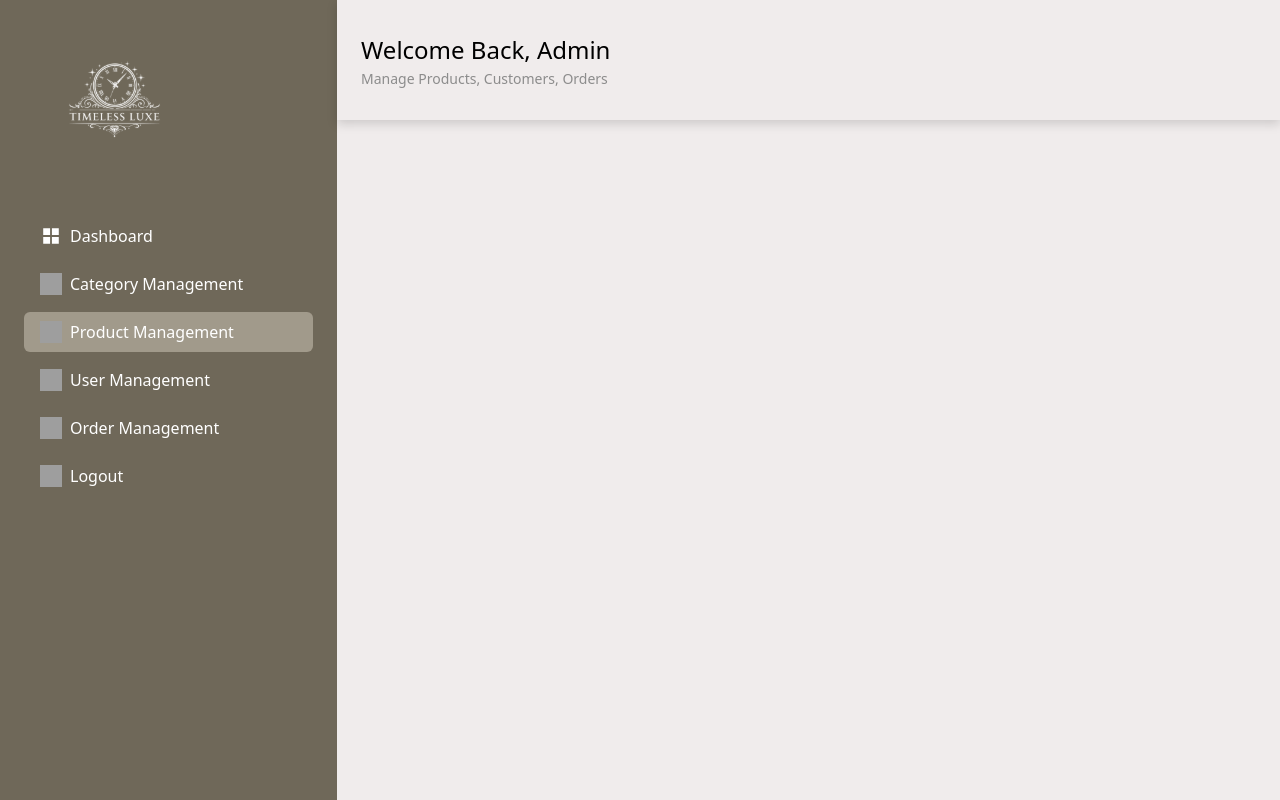
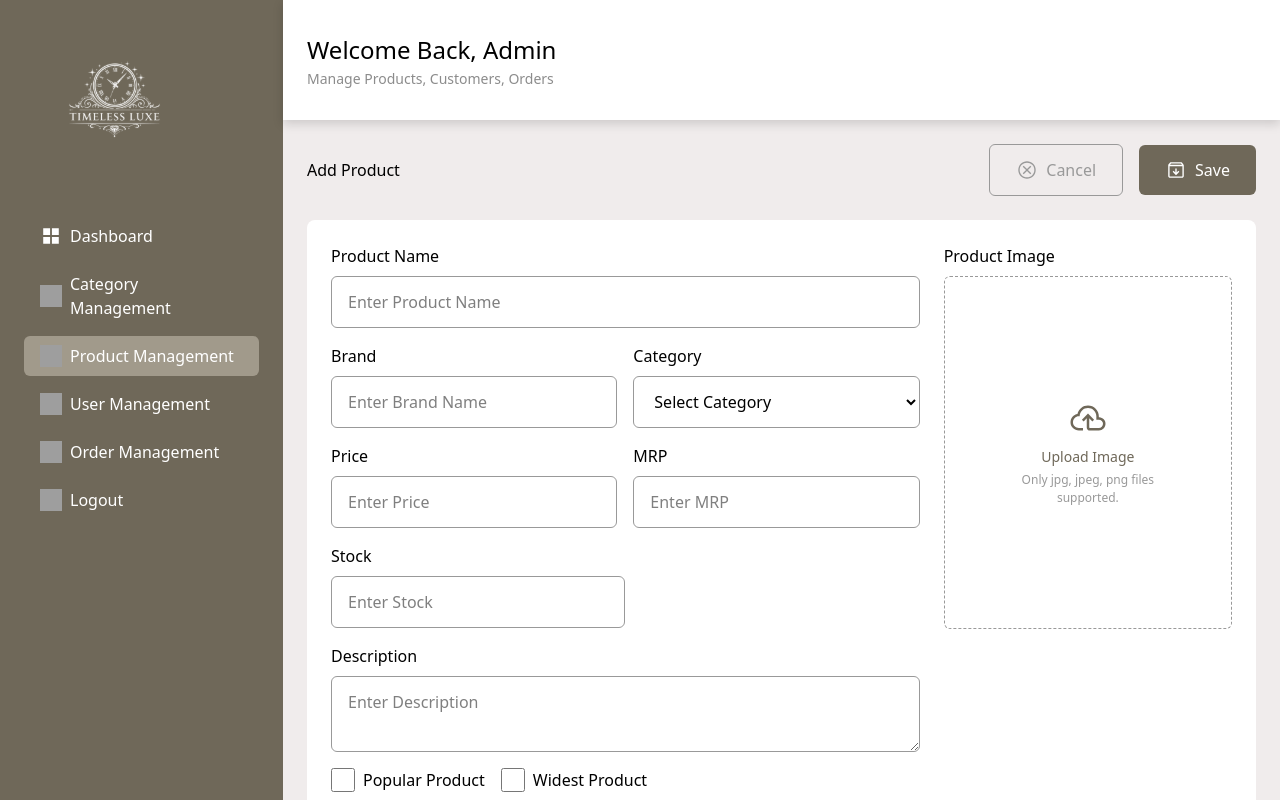
Before and after one commit to albin8800/watch-store-admin, a React (Vite) app: page /product/add in a window 1280 px wide. Built offline with nearby package versions, Linux system fonts and the light colour scheme; grey boxes are pictures that could not be loaded.

Commit message:
feat: product form ui

```diff
--- a/src/App.jsx
+++ b/src/App.jsx
@@ -5,6 +5,7 @@ import { Route, Routes } from 'react-router-dom'
 import Product from './pages/Product'
 import Category from './pages/Category'
 import { Toaster } from "react-hot-toast"
+import ProductForm from './pages/ProductForm'
 
 
 const App = () => {
@@ -23,6 +24,7 @@ const App = () => {
           <Routes>
             <Route path='/category' element={<Category />} />
             <Route path='/product' element={<Product />} />
+            <Route path='/product/add' element={<ProductForm />} />
           </Routes>
         </div>
 
--- a/src/components/Topbar.jsx
+++ b/src/components/Topbar.jsx
@@ -6,7 +6,7 @@ const Topbar = () => {
   return (
 
 
-    <div className='flex flex-col justify-center w-full h-30 px-6 shadow-[0_4px_10px_rgba(0,0,0,0.15)]'>
+    <div className='flex flex-col justify-center w-full bg-[#FFFFFF] h-30 px-6 shadow-[0_4px_10px_rgba(0,0,0,0.15)]'>
       <h1 className='text-[24px] font-medium'>Welcome Back, Admin</h1>
       <p className='text-[14px] text-[#8C8C8C]'>Manage Products, Customers, Orders</p>
     </div>
--- a/src/pages/Product.jsx
+++ b/src/pages/Product.jsx
@@ -1,10 +1,93 @@
 import React from 'react'
+import { useNavigate } from 'react-router-dom'
 
 const Product = () => {
+
+  const navigate = useNavigate();
+
   return (
-    <div>
-      <h1></h1>
-    </div>
+    <div className="mx-6 mt-6 flex flex-col gap-6">
+      <div className="flex items-center justify-between">
+        <h1 className="text-[16px] font-medium">Product Management</h1>
+        <button onClick={() => navigate("/product/add")} className="flex items-center gap-2 bg-[#6F6859] px-6.5 py-3.25 rounded-md text-[16px] text-white cursor-pointer hover:bg-[#5e5646]">
+          <img src="/icons/add.svg" alt="" />
+          Add Product
+        </button>
+      </div>
+
+      <div className="flex flex-col p-6 bg-white rounded-lg ">
+        <input
+          type="text"
+          placeholder="Serch for Products..."
+          className="border border-[#999999] py-[13px] px-[26px] outline-none text-[#000000] rounded-md"
+        />
+
+        <div className="flex flex-col mt-6 w-full">
+          <div
+            className="
+        w-full
+        grid grid-cols-[80px_3fr_1.5fr_1.5fr_120px]
+        font-medium
+      "
+          >
+            <div>Sl No</div>
+
+            <div>Product Name</div>
+
+            <div>Category</div>
+
+            <div>Total Products</div>
+
+            <div className="text-left">Actions</div>
+          </div>
+
+          <hr className="mt-4" />
+
+          <div>
+
+
+              {/* <div className="flex items-center justify-center text-center">Loading Categories...</div> */}
+
+              <div className="w-full grid grid grid-cols-[80px_3fr_1.5fr_1.5fr_120px] items-center border-b border-[#999999] py-4">
+                <div>01</div>
+
+                <div className='truncate pr-24'>Hammer Unisex Smart Watch Long Battery Mens unisex watch</div>
+                <div>Smart Watches</div>
+                <div>05</div>
+                <div>
+                  <div className="flex gap-2 items-center">
+
+                    <div  className="p-2 hover:bg-[#D6F6D6] flex items-center rounded-full cursor-pointer">
+                      <img
+                        className="h-5 w-5"
+                        src="/icons/view.svg"
+                        alt=""
+                      />
+                    </div>
+                    <div  className="p-2 hover:bg-[#D7D7FC] flex items-center rounded-full cursor-pointer">
+                      <img
+                        className="h-5 w-5"
+                        src="/icons/edit.svg"
+                        alt=""
+                      />
+                    </div>
+                    <div  className="p-2 hover:bg-[#FFD8D8] flex items-center rounded-full cursor-pointer">
+                      <img
+                        className="h-5 w-5"
+                        src="/icons/delete.svg"
+                        alt=""
+                      />
+                    </div>
+                  </div>
+                </div>
+              </div>
+              </div>
+              </div>
+              </div>
+              </div>
+
+
+
   )
 }
 
--- /dev/null
+++ b/src/pages/ProductForm.jsx
@@ -0,0 +1,126 @@
+import React from 'react'
+import { useNavigate } from 'react-router-dom'
+
+const ProductForm = () => {
+
+    const navigate = useNavigate();
+
+  return (
+    <div className='flex flex-col'>
+      <div className='flex justify-between items-center'>
+        <h2 className='text-[16px] font-medium'>Add Product</h2>
+        <div className='flex items-center gap-4'>
+            <button
+             onClick={() => navigate("/product")}
+            className='flex items-center px-[26px] py-[13px] gap-2 text-[16px] text-[#999999] border border-[#999999] rounded-md cursor-pointer'>
+                <img className='h-[22px] w-[22px]' src="/icons/cancel.svg" alt="" />
+                Cancel
+            </button>
+            <button className='flex items-center px-[26px] py-[13px] gap-2 text-[16px] text-white bg-[#6F6859] rounded-md cursor-pointer'>
+                <img className='h-[22px] w-[22px]' src="/icons/save.svg" alt="" />
+                Save
+            </button>
+        </div>
+      </div>
+
+      <div className='p-6 flex gap-6 bg-[#FFFFFF] rounded-lg mt-6'>
+        <form className='flex flex-col gap-4 w-3/4'>
+            <div className='flex flex-col gap-2 w-full'>
+                <label className='text-[16px] font-medium'>Product Name</label>
+                <input
+                type="text"
+                placeholder='Enter Product Name'
+                className='px-[16px] py-[13px] border border-[#999999] rounded-md outline-0'
+                />
+            </div>
+
+            <div className='flex gap-4'>
+                <div className='flex flex-col gap-2 w-1/2'>
+                <label className='text-[16px] font-medium'>Brand</label>
+                <input
+                type="text"
+                placeholder='Enter Brand Name'
+                className='px-[16px] py-[13px] border border-[#999999] rounded-md outline-0'
+                />
+                </div>
+                <div className='flex flex-col gap-2 w-1/2'>
+                <label className='text-[16px] font-medium'>Category</label>
+                <select className='px-[16px] py-[13px] border border-[#999999] rounded-md outline-0'>
+                    <option>Select Category</option>
+                    <option>Category 1</option>
+                    <option>Category 2</option>
+                </select>
+                </div>
+            </div>
+            <div className='flex gap-4'>
+                <div className='flex flex-col gap-2 w-1/2'>
+                <label className='text-[16px] font-medium'>Price</label>
+                <input
+                type="text"
+                placeholder='Enter Price'
+                className='px-[16px] py-[13px] border border-[#999999] rounded-md outline-0'
+                />
+                </div>
+                <div className='flex flex-col gap-2 w-1/2'>
+                <label className='text-[16px] font-medium'>MRP</label>
+                <input
+                type="text"
+                placeholder='Enter MRP'
+                className='px-[16px] py-[13px] border border-[#999999] rounded-md outline-0'
+                />
+                </div>
+            </div>
+
+            <div className='flex flex-col gap-2 w-1/2'>
+                <label className='text-[16px] font-medium'>Stock</label>
+                <input
+                type="text"
+                placeholder='Enter Stock'
+                className='px-[16px] py-[13px] border border-[#999999] rounded-md outline-0'
+                />
+            </div>
+            <div className='flex flex-col gap-2 w-full'>
+                <label className='text-[16px] font-medium'>Description</label>
+                <textarea
+                 placeholder='Enter Description'
+                className='px-[16px] py-[13px] border border-[#999999] rounded-md outline-0'></textarea>
+            </div>
+
+            <div className='flex gap-4'>
+                <div className='flex gap-2 items-center'>
+                <input
+                type="checkbox"
+                className='w-6 h-6 accent-[#6F6859] cursor-pointer'
+                />
+                <label className='text-[16px] font-medium'>Popular Product</label>
+                </div>
+                <div className='flex gap-2 items-center'>
+                <input
+                type="checkbox"
+                className='w-6 h-6 accent-[#6F6859] cursor-pointer'
+                />
+                <label className='text-[16px] font-medium'>Widest Product</label>
+                </div>
+            </div>
+
+
+
+
+        </form>
+
+        <div className='flex flex-col gap-2 w-[331px]'>
+            <label className='text-[16px] font-medium'>Product Image</label>
+            <div className='flex flex-col px-[63px] py-[121px] items-center justify-center border border-dashed border-[#999999] rounded-md'>
+                <img className='w-10 h-10 items-center' src="/icons/upload.svg" alt="" />
+                <div className='flex flex-col items-center gap-1 mt-2 '>
+                    <p className='text-[14px] text-[#6F6859] font-medium'>Upload Image</p>
+                    <p className='text-[12px] text-[#999999] text-center'>Only jpg, jpeg, png files supported.</p>
+                </div>
+            </div>
+        </div>
+      </div>
+    </div>
+  )
+}
+
+export default ProductForm
```
Also changed, not shown: public/icons/cancel.svg (added).
